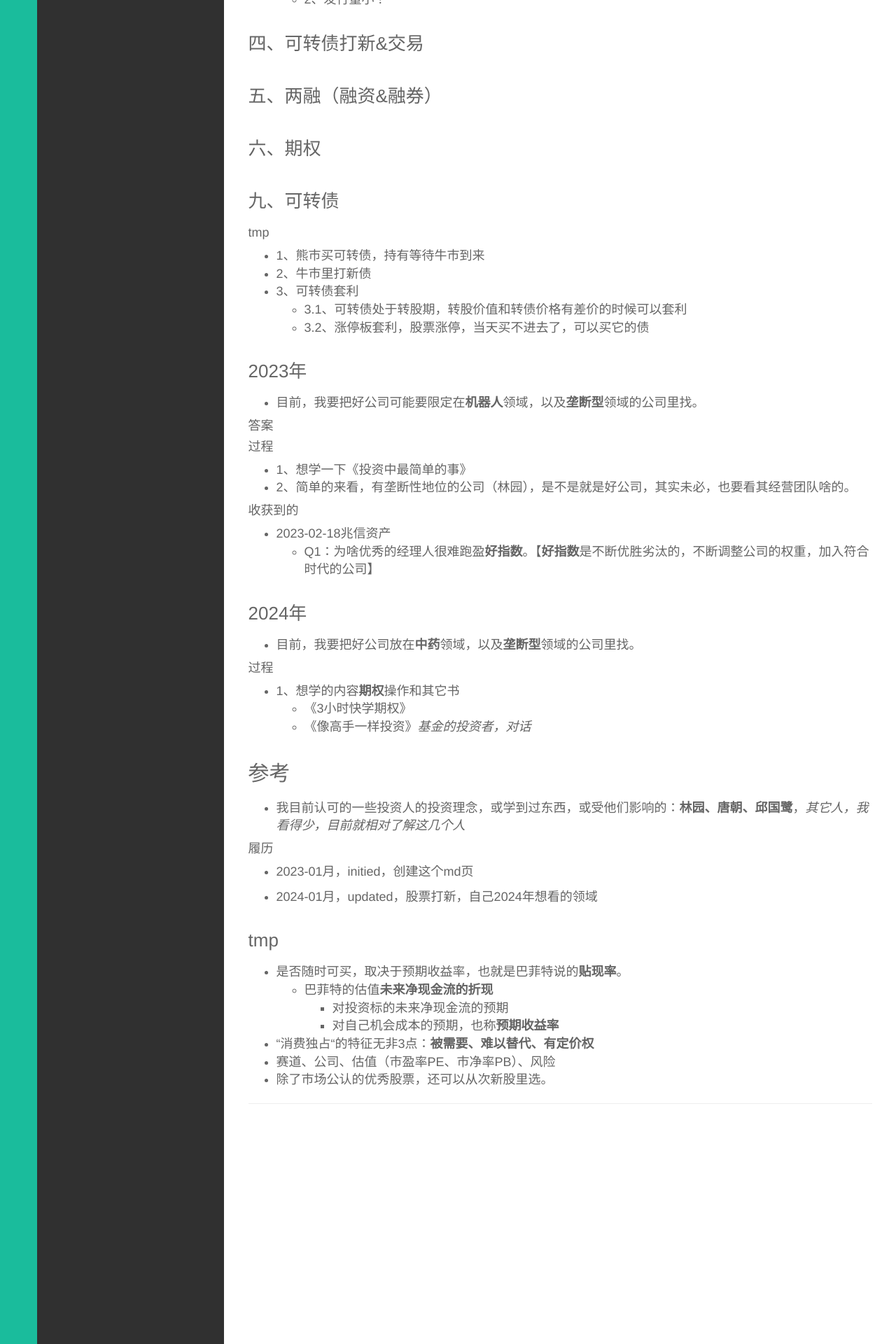
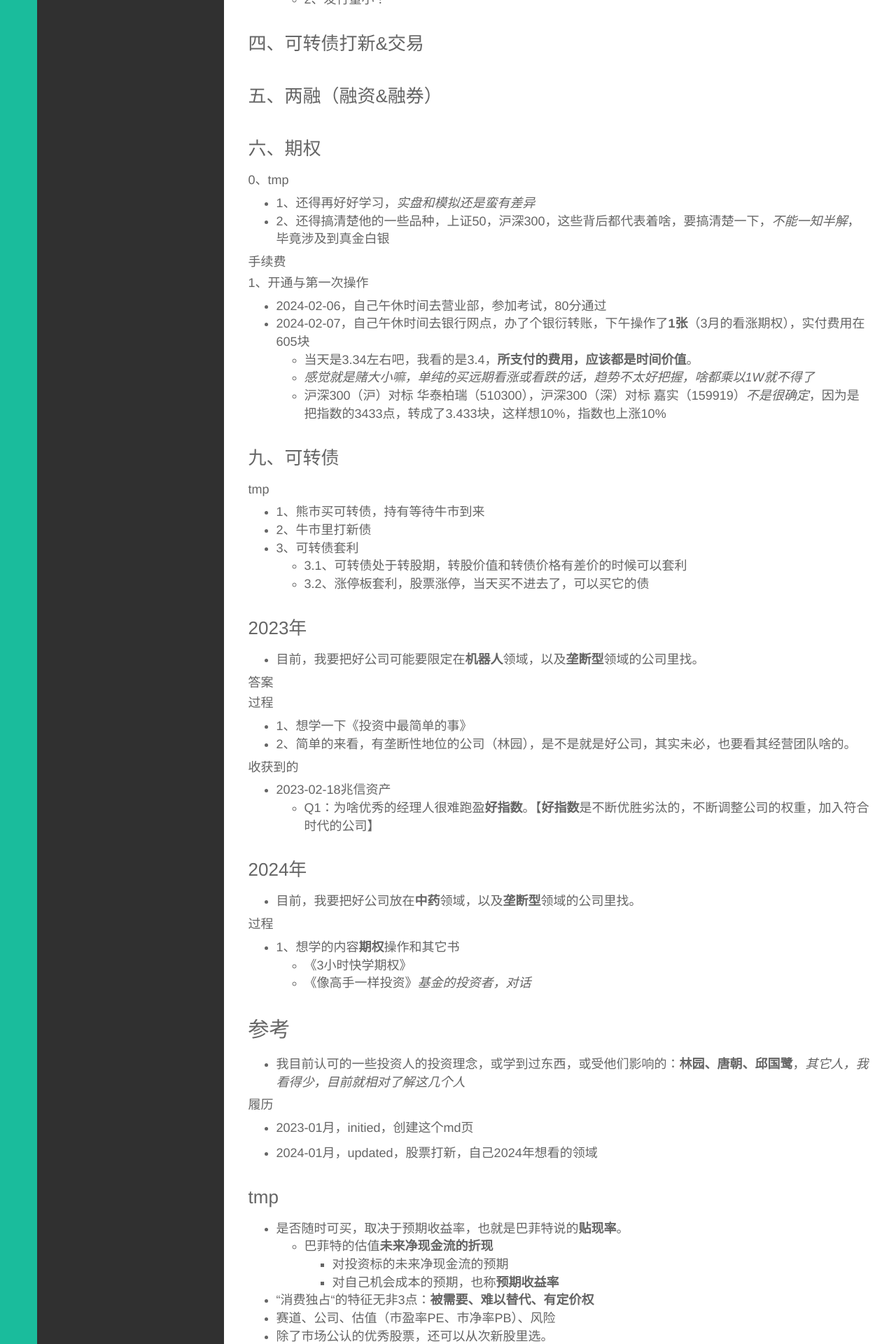
Before and after one commit to wolflion/blog, a Jekyll site: the page built from _posts/生活/2023-01-25-lionel-investment-thinking.md, in a window 1280 px wide. Shown: the part 3006-4926 px from the top of the page at 70% size. Built offline with Jekyll 4.4.1, drawn with Linux system fonts in a browser that asks for light colours.

Commit message:
Update 2023-01-25-lionel-investment-thinking.md

```diff
--- a/_posts/生活/2023-01-25-lionel-investment-thinking.md
+++ b/_posts/生活/2023-01-25-lionel-investment-thinking.md
@@ -130,7 +130,20 @@ description:
 
 ### 六、期权
 
+#### 0、tmp
 
++ 1、还得再好好学习，*实盘和模拟还是蛮有差异*
++ 2、还得搞清楚他的一些品种，上证50，沪深300，这些背后都代表着啥，要搞清楚一下，*不能一知半解*，毕竟涉及到真金白银
+
+#### 手续费
+
+#### 1、开通与第一次操作
+
++ 2024-02-06，自己午休时间去营业部，参加考试，80分通过
++ 2024-02-07，自己午休时间去银行网点，办了个银衍转账，下午操作了**1张**（3月的看涨期权），实付费用在605块
+  + 当天是3.34左右吧，我看的是3.4，**所支付的费用，应该都是时间价值**。
+  + *感觉就是赌大小嘛，单纯的买远期看涨或看跌的话，趋势不太好把握，啥都乘以1W就不得了*
+  + 沪深300（沪）对标  华泰柏瑞（510300），沪深300（深）对标 嘉实（159919）*不是很确定*，因为是把指数的3433点，转成了3.433块，这样想10%，指数也上涨10%
 
 ### 九、可转债
 
```
